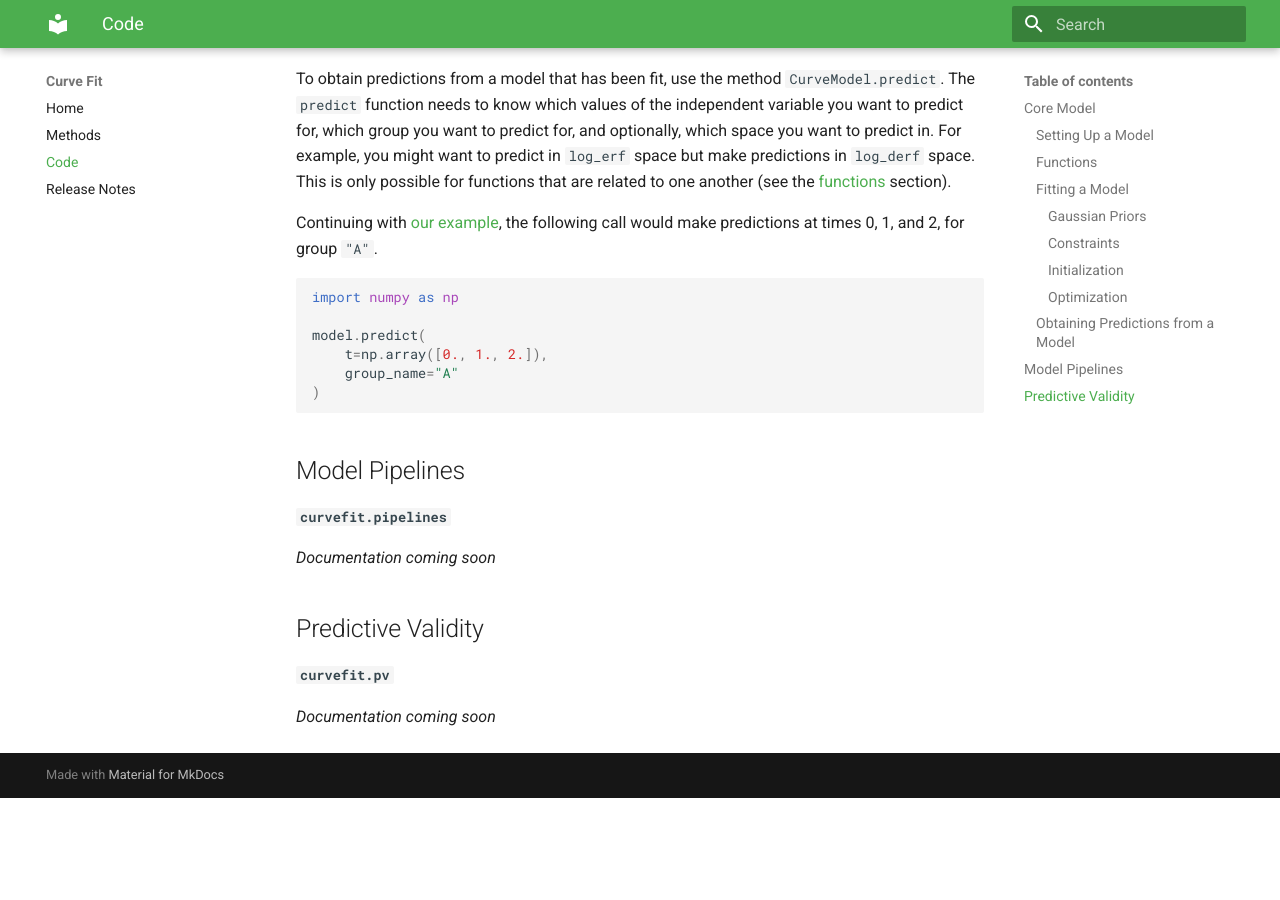
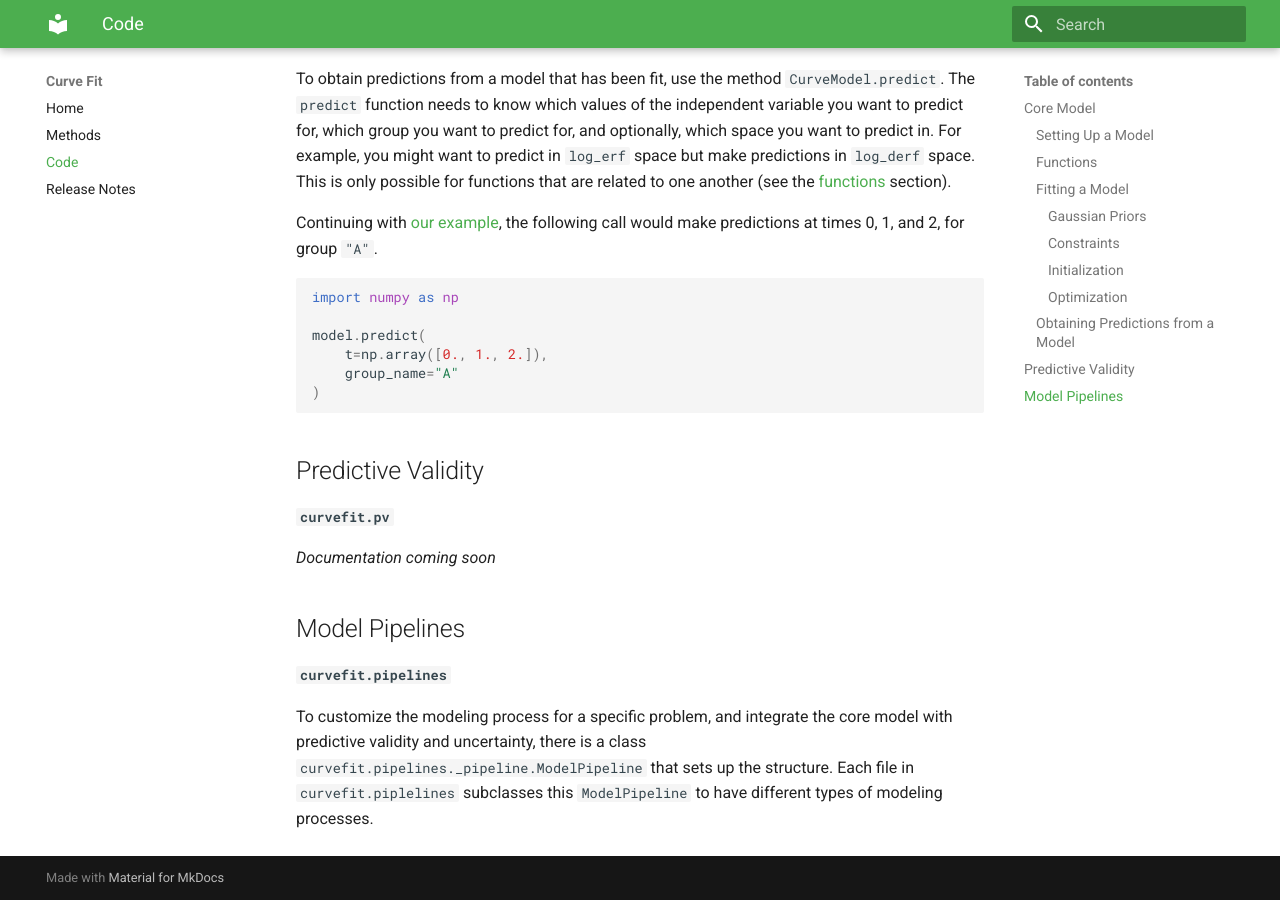
Before and after one commit to ihmeuw-msca/CurveFit, an MkDocs documentation site: the page built from docs/code.md, in a window 1280 px wide and 900 px high, scrolled down 3913 px. Built offline with MkDocs 1.6.1 and Material for MkDocs 9.7.7, drawn with Linux system fonts in a browser that asks for light colours; before the commit the page ends 4711 px from its top, so only the background shows below that.

Commit message:
Trigger a build.

````diff
--- a/docs/code.md
+++ b/docs/code.md
@@ -188,13 +188,14 @@ model.predict(
 )
 ```
 
-## Model Pipelines
-**`curvefit.pipelines`**
-
-*Documentation coming soon*
-
-
 ## Predictive Validity
 **`curvefit.pv`**
 
 *Documentation coming soon*
+
+## Model Pipelines
+**`curvefit.pipelines`**
+
+To customize the modeling process for a specific problem, and integrate the core model with predictive
+validity and uncertainty, there is a class `curvefit.pipelines._pipeline.ModelPipeline` that sets up the structure.
+Each file in `curvefit.piplelines` subclasses this `ModelPipeline` to have different types of modeling processes.
````
